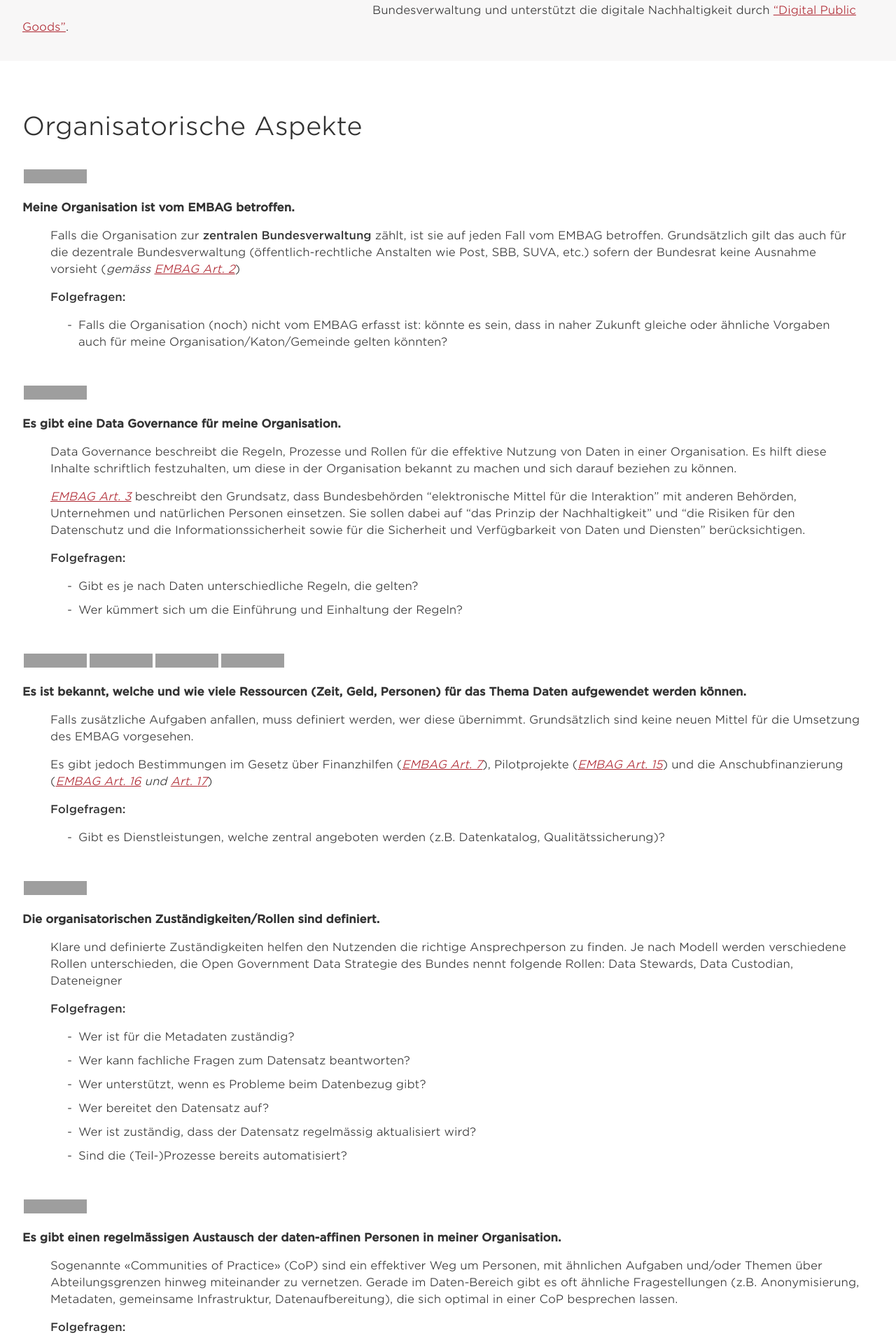
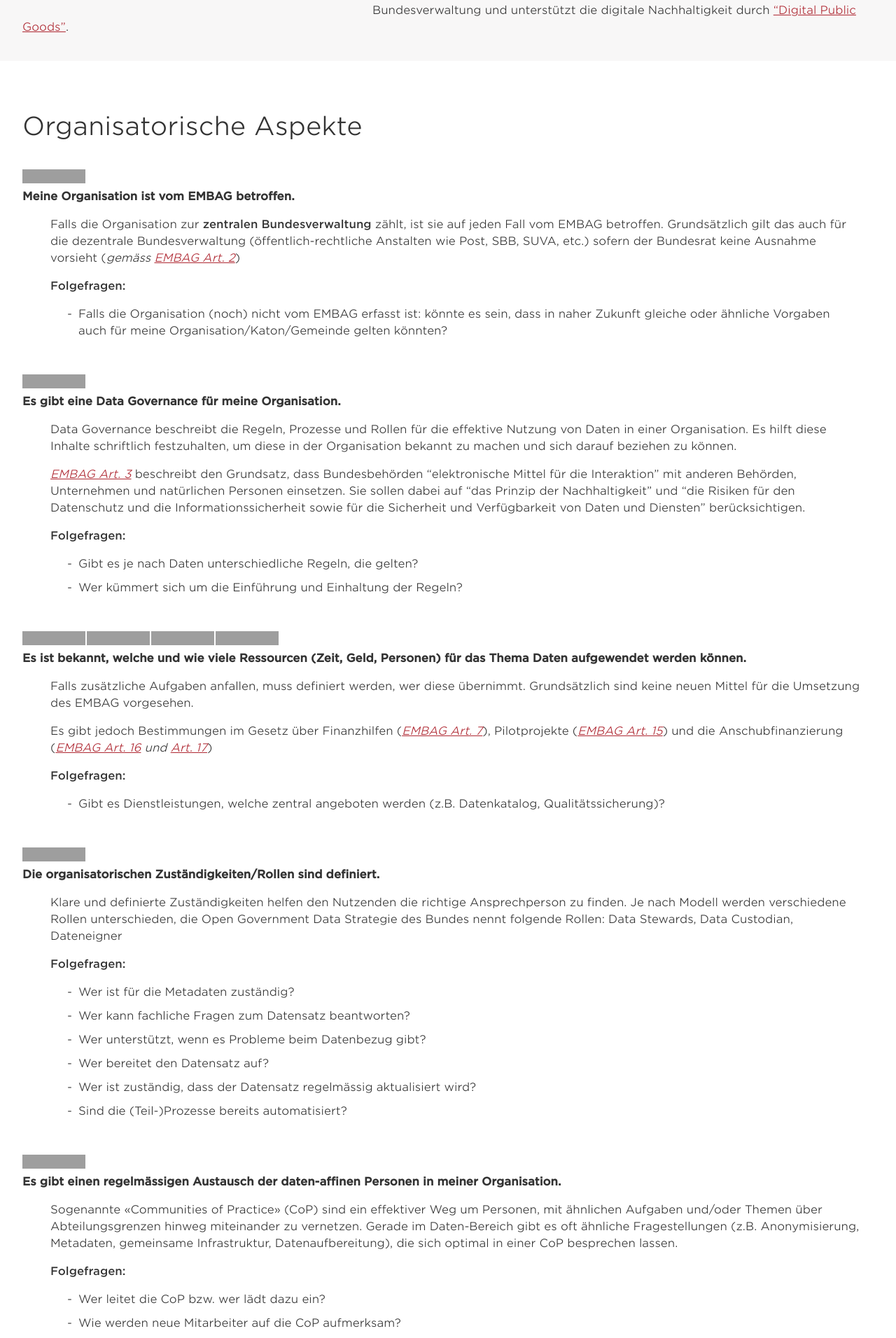
Before and after one commit to ebp-group/embag-check, a Jekyll site: the page built from index.md, in a window 1280 px wide. Shown: the part 1386-3298 px from the top of the page at 70% size. Built offline with Jekyll 4.4.1, drawn with Linux system fonts in a browser that asks for light colours; grey boxes are pictures that could not be loaded.

Commit message:
Fix margin

```diff
--- a/assets/css/custom.css
+++ b/assets/css/custom.css
@@ -66,8 +66,13 @@ a {
 }
 
 .details img {
-    margin: 0 2px;
-}
+    margin-right: 2px;
+}
+
+.details p {
+    margin-bottom: 0;
+}
+
 
 dt {
     font-weight: bold;
```
